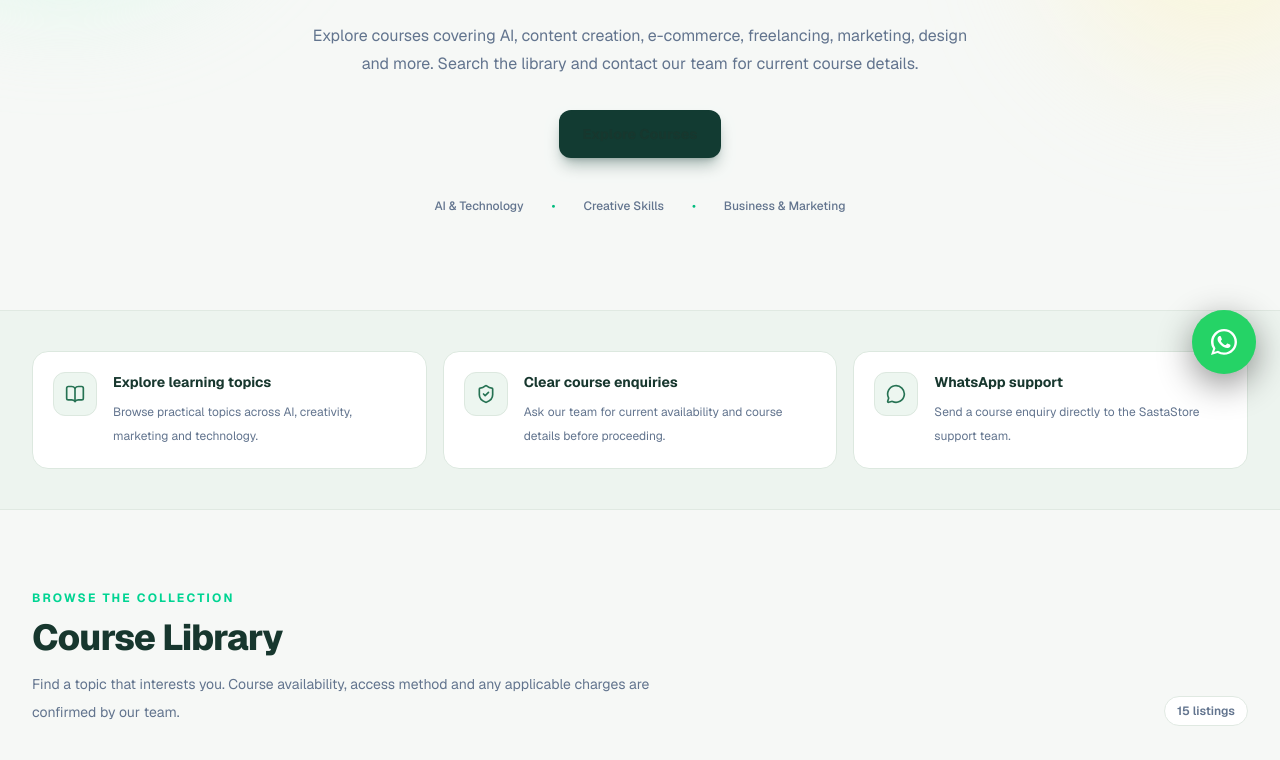
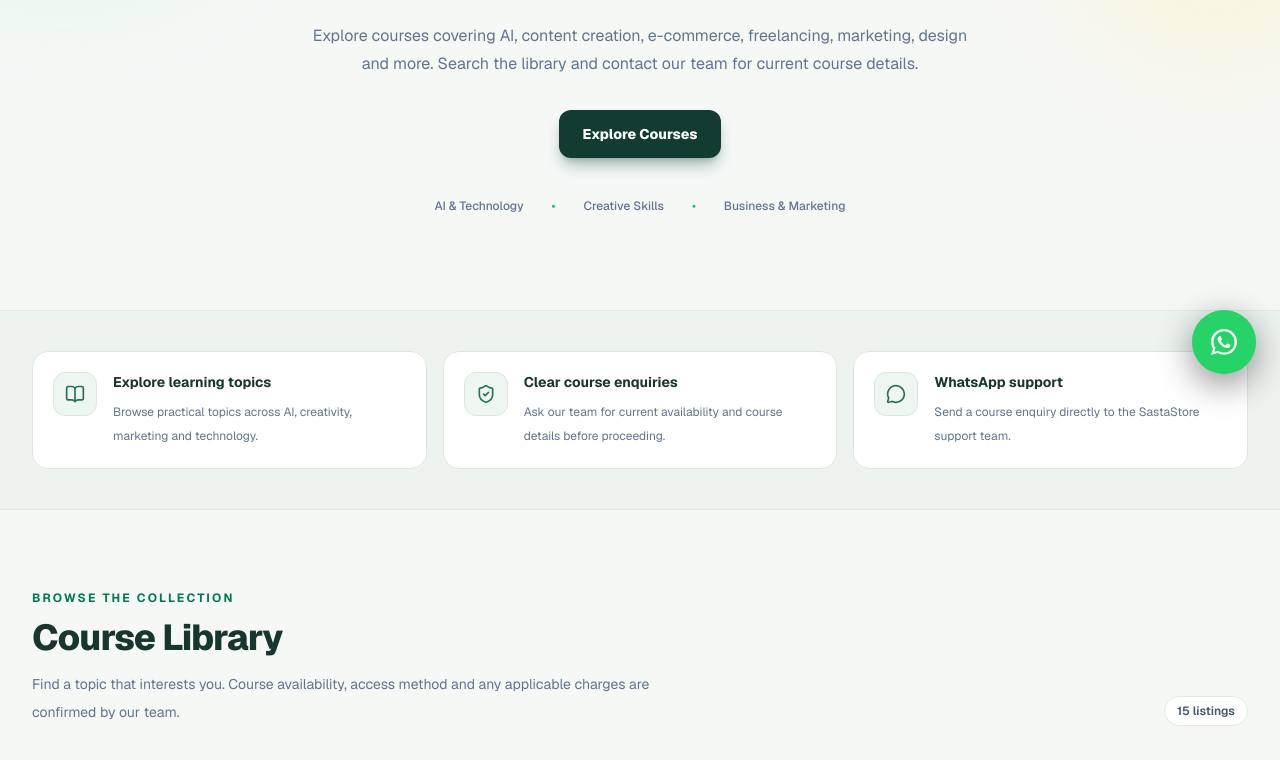
Before and after one commit to scottburchill51-beep/sastastore0, a Next.js app: page /courses in a window 1280 px wide. Shown: the part 402-1162 px from the top of the page. Built offline with nearby package versions, Linux system fonts and the light colour scheme; no server answers.

Commit message:
Fix course page button contrast and dynamic listing count

```diff
--- a/src/app/courses/page.tsx
+++ b/src/app/courses/page.tsx
@@ -2,6 +2,7 @@ import type { Metadata } from "next";
 import { BookOpen, ShieldCheck, MessageCircle } from "lucide-react";
 
 import { CourseCatalog } from "@/components/course/CourseCatalog";
+import { courses } from "@/data/courses";
 import { Container } from "@/components/ui/Container";
 
 export const metadata: Metadata = {
@@ -56,7 +57,7 @@ export default function CoursesPage() {
             </p>
             <a
               href="#course-library"
-              className="mt-8 inline-flex items-center justify-center rounded-xl bg-[#123b32] px-6 py-3.5 text-sm font-extrabold text-[#17372e] shadow-lg shadow-emerald-950/30 transition hover:bg-[#1c5746]"
+              className="mt-8 inline-flex items-center justify-center rounded-xl bg-[#123b32] px-6 py-3.5 text-sm font-extrabold text-white shadow-lg shadow-emerald-950/30 transition hover:bg-[#1c5746] focus-visible:outline focus-visible:outline-2 focus-visible:outline-offset-2 focus-visible:outline-emerald-700"
             >
               Explore Courses
             </a>
@@ -93,7 +94,7 @@ export default function CoursesPage() {
         <Container>
           <div className="flex flex-col gap-3 sm:flex-row sm:items-end sm:justify-between">
             <div>
-              <p className="text-xs font-bold uppercase tracking-[0.18em] text-emerald-400">
+              <p className="text-xs font-bold uppercase tracking-[0.18em] text-emerald-700">
                 Browse the collection
               </p>
               <h2 className="mt-3 text-3xl font-extrabold tracking-tight sm:text-4xl">
@@ -104,8 +105,8 @@ export default function CoursesPage() {
                 method and any applicable charges are confirmed by our team.
               </p>
             </div>
-            <span className="w-fit rounded-full border border-[#e0e9e2] bg-white px-3 py-1.5 text-xs font-semibold text-slate-500">
-              15 listings
+            <span className="w-fit rounded-full border border-[#e0e9e2] bg-white px-3 py-1.5 text-xs font-semibold text-slate-600">
+              {courses.length} listings
             </span>
           </div>
           <CourseCatalog />
@@ -131,7 +132,7 @@ export default function CoursesPage() {
               href="https://wa.me/923136093501?text=Hi%20SastaStore%2C%20I%20need%20help%20with%20the%20courses%20library."
               target="_blank"
               rel="noreferrer"
-              className="shrink-0 rounded-xl bg-[#123b32] px-6 py-3.5 text-sm font-extrabold text-[#17372e] transition hover:bg-[#1c5746]"
+              className="shrink-0 rounded-xl bg-[#123b32] px-6 py-3.5 text-sm font-extrabold text-white transition hover:bg-[#1c5746] focus-visible:outline focus-visible:outline-2 focus-visible:outline-offset-2 focus-visible:outline-emerald-700"
             >
               Contact on WhatsApp
             </a>
```
